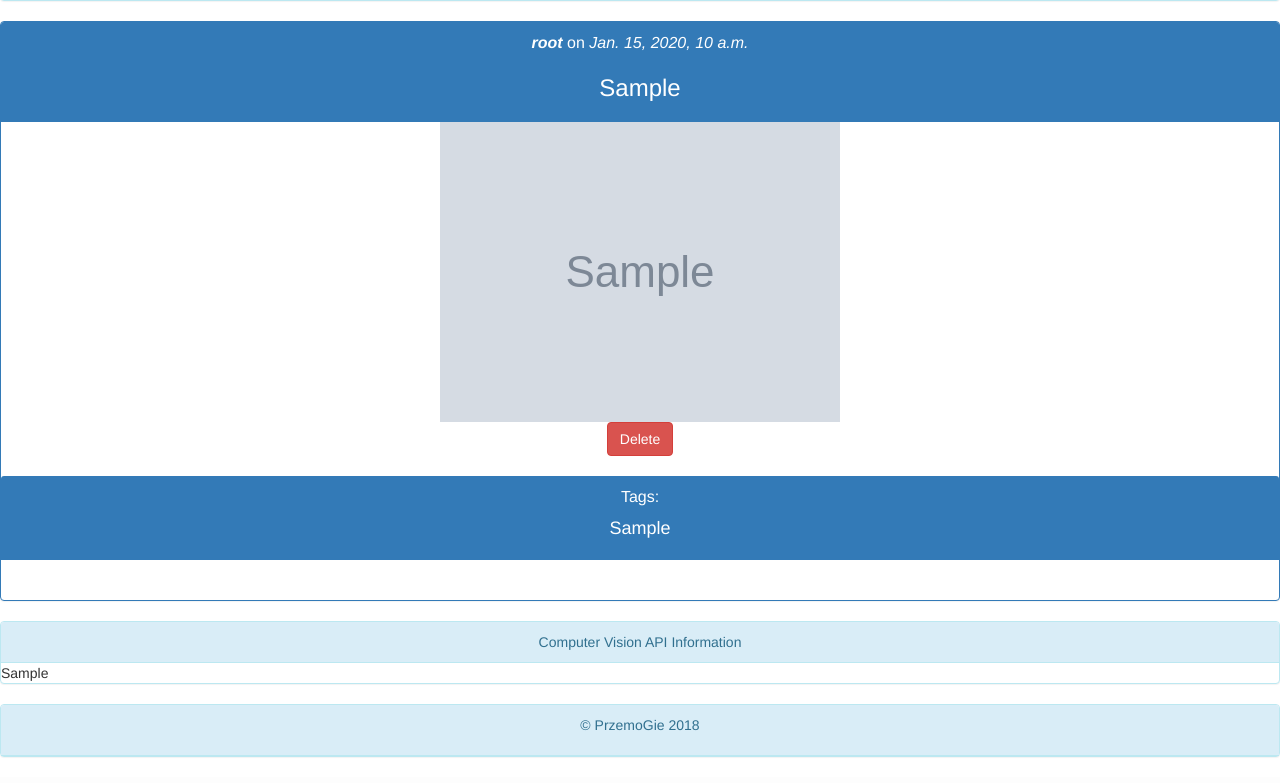
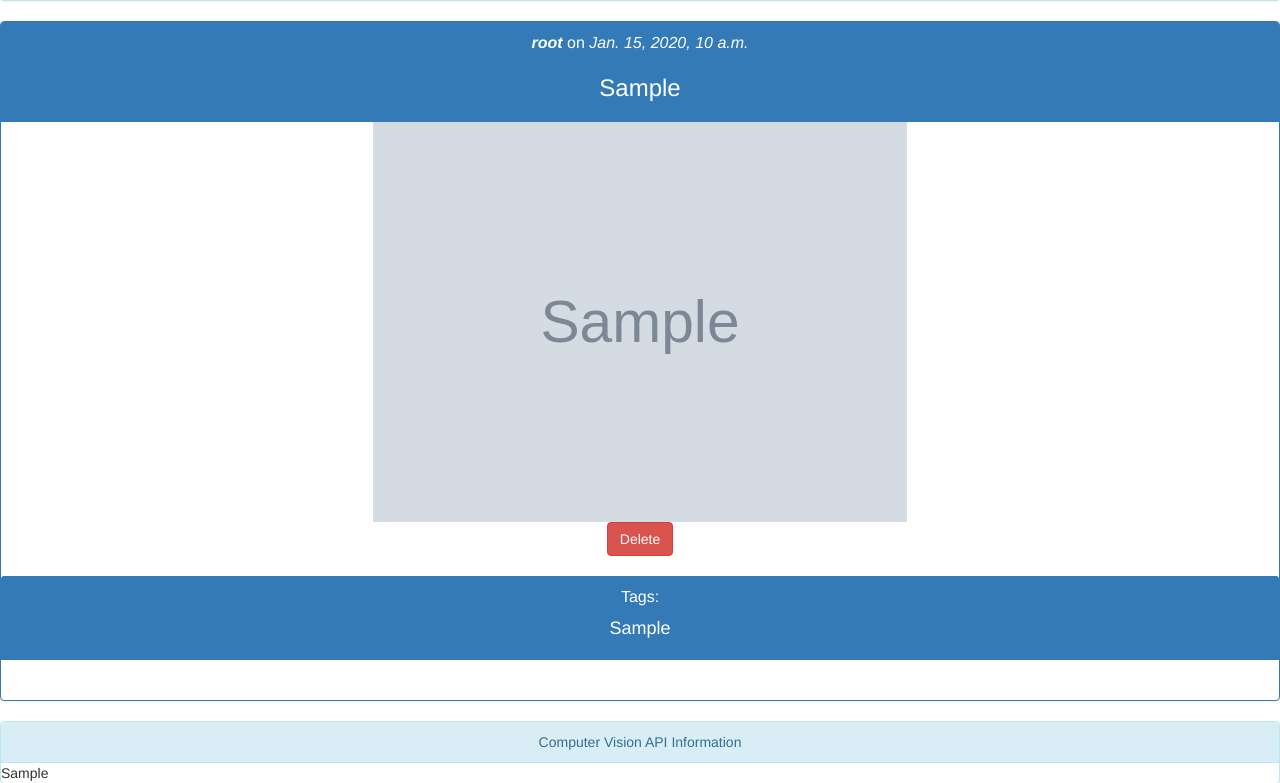
Before and after one commit to memuGie/DjangoApp, a Django app: template djangosite/ImgApp/templates/ImgApp/detail.html in a window 1280 px wide. Shown: the part 51-834 px from the top of the page. Before the commit the page ends 808 px from the top, so only its background shows below. Run offline with Django 3.2, Linux system fonts and the light colour scheme; data comes from the database, SQL or seed files in the repository; tables that the repository leaves empty hold one stand-in row (values such as "Sample post"); the template is opened without the code that fills it: values that come from a table or form of the project are taken from there, most other values are stand-ins (such as "Sample title", 1, 10 or a date in 2020); grey boxes marked "Sample" are stand-in pictures; some libraries are stand-ins or nearby versions.

Commit message:
Improved detail view image displaying

```diff
--- a/djangosite/ImgApp/templates/ImgApp/detail.html
+++ b/djangosite/ImgApp/templates/ImgApp/detail.html
@@ -7,7 +7,7 @@
                 <h3>{{user_photo.photoinfo.caption}}</h3>
             </p>
         </div>
-        <img src="{{detail_photo_url}}"/>
+        <img src="{{detail_photo_url}}" style="height:50vh;"/>
         <div align="center">
             <a href={% url "imgapp:delete" user_photo.id %}>
                 <button type="button" class="btn btn-danger">Delete</button>
```
